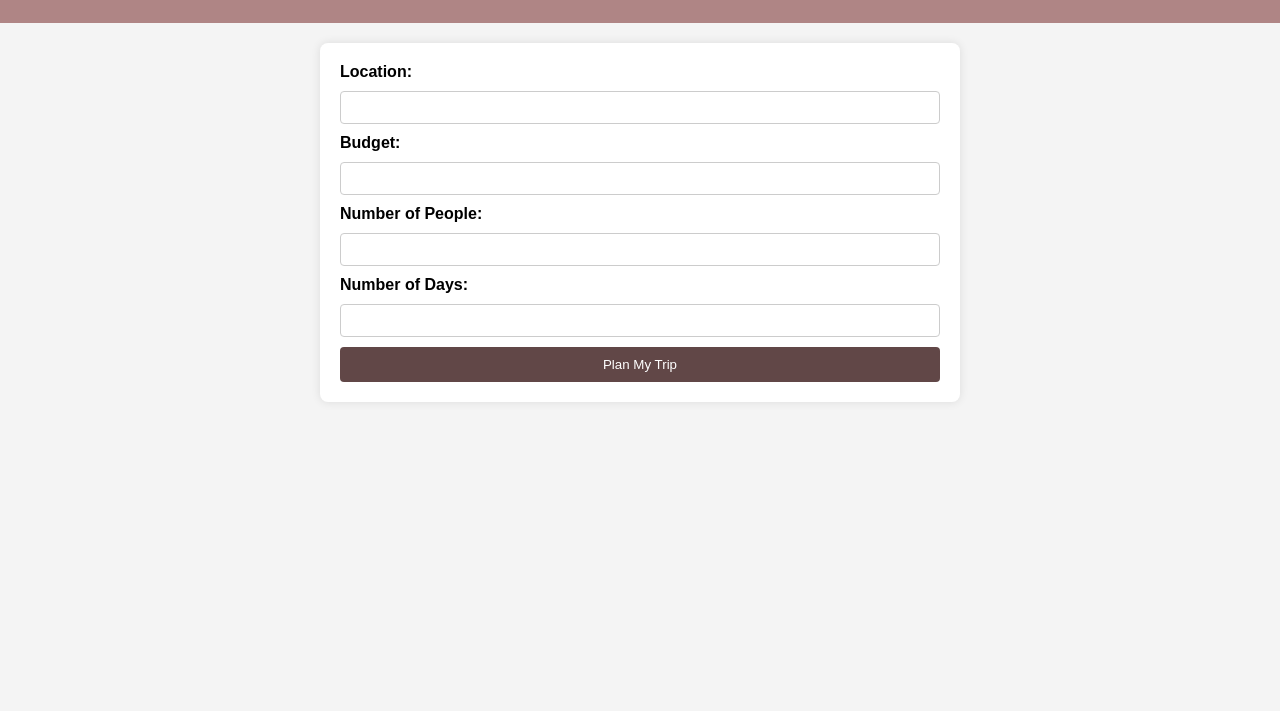
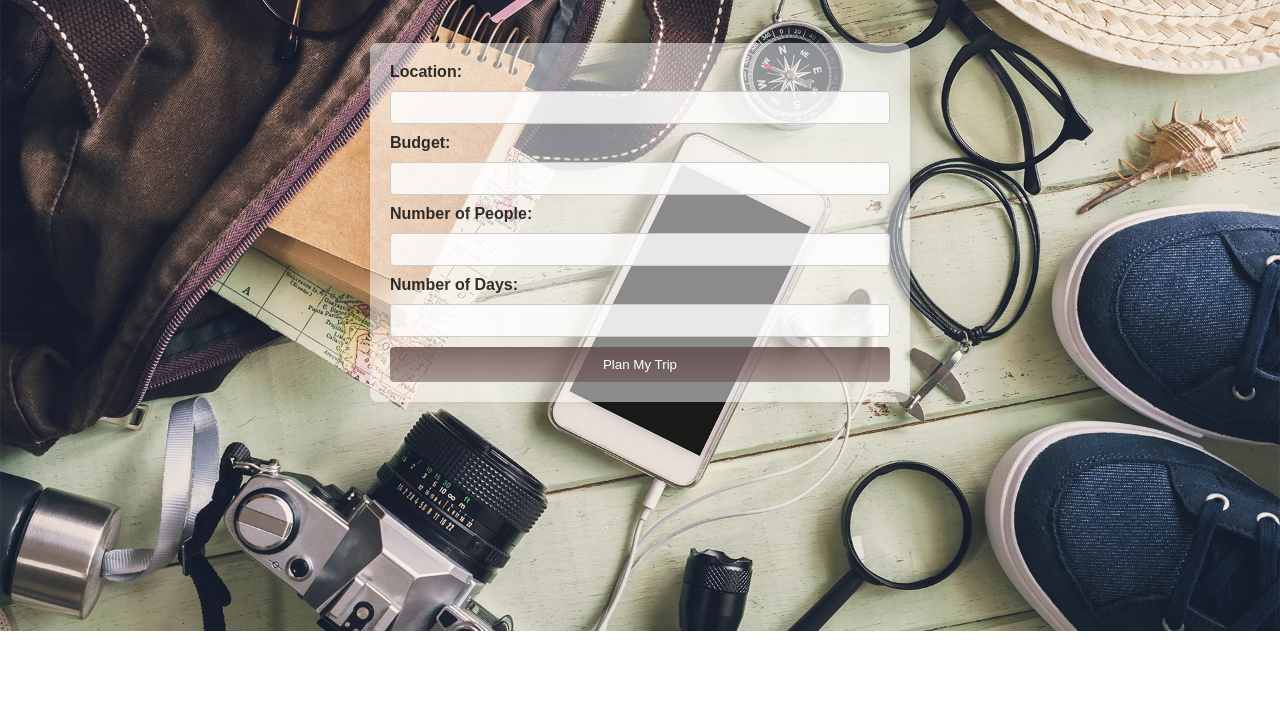
Before and after one commit to Mithun-04/Local_Tourism, a plain HTML site: page Trip_planner.html in a window 1280 px wide. Shown: the part 89-800 px from the top of the page. Drawn offline with Linux system fonts and the light colour scheme.

Commit message:
update Trip_planner

```diff
--- a/getStarted.html
+++ b/Trip_planner.html
@@ -7,34 +7,44 @@
     <style>
         body {
             font-family: Arial, sans-serif;
-            background-color: #f4f4f4;
+            background-image: url('trip1.webp');
+            background-size: cover;
+            background-repeat: no-repeat;
             margin: 0;
             padding: 0;
         }
 
         header {
-            background-color: rgb(175, 133, 133);
             color: #fff;
             text-align: center;
             padding: 1em;
         }
 
-        main {
-            max-width: 600px;
-            margin: 20px auto;
-            background-color: #fff;
-            padding: 20px;
-            border-radius: 8px;
-            box-shadow: 0 0 10px rgba(0, 0, 0, 0.1);
-        }
+
+
 
         form {
             display: grid;
             gap: 10px;
         }
 
+
+
+
+    main {
+    max-width: 500px;
+    margin: 20px auto;
+    background-color: rgba(254, 254, 254, 0.5); /* fallback for browsers that do not support backdrop-filter */
+    backdrop-filter: blur(65%); /* Adjust the blur radius here */
+    padding: 20px;
+    border-radius: 8px;
+    box-shadow: 0 0 10px rgba(0, 0, 0, 0.1);
+}
+
+
 label {
     font-weight: bold;
+    color: rgba(0, 0, 0, 0.8); /* Adjust the opacity here */
 }
 
 input, select {
@@ -43,11 +53,12 @@
     box-sizing: border-box;
     border: 1px solid #ccc;
     border-radius: 4px;
+    background-color: rgba(255, 255, 255, 0.8); /* Adjust the opacity here */
 }
 
 button {
     padding: 10px;
-            background-color:rgb(97, 71, 71);
+    background: linear-gradient(rgba(97, 71, 71, 0.8), rgba(97, 71, 71, 0.5)); /* Adjust the opacity here */
     color: #fff;
     border: none;
     border-radius: 4px;
@@ -55,8 +66,9 @@
 }
 
 button:hover {
-            background-color: #555;
+    background: linear-gradient(rgba(85, 85, 85, 0.8), rgba(85, 85, 85, 0.5)); /* Adjust the opacity here */
 }
+
     </style>
 </head>
 <body>
```
Also changed, not shown: trip.jpg (added), trip1.webp (added). Lines whose indentation alone changed are shown as unchanged.
